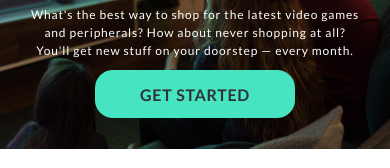
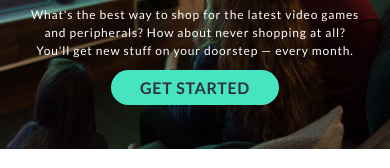
Before and after one commit to kyranmccann/endless, a React (Create React App) app: page / in a window 390 px wide. Shown: the part 151-319 px from the top of the page. Built offline with nearby package versions, Linux system fonts and the light colour scheme; no server answers.

Commit message:
update hover/active

```diff
--- a/src/components/button/Button.css
+++ b/src/components/button/Button.css
@@ -7,9 +7,11 @@
   font-family: 'Lato', sans-serif;
   font-size: 1.6rem;
   font-weight: bold;
+  position: relative;
   text-transform: uppercase;
+  outline: none;
   overflow: hidden;
-  transition: background-color 0.5s ease-in-out;
+  transition: all 1s ease-in-out;
   cursor: pointer;
 }
 
@@ -18,19 +20,14 @@
   color: #2F3237;
 }
 
-.btn:active {
-  filter: brightness(75%);
+.btn.base:active {
+  background-color: #237261;
+  color: #47E4C2;
+  transition: 0.1s;
 }
 
 .btn.base:hover,
 .btn.base:focus {
-  background-color: #7EECD4;
+  background-color: #B5F4e6;
+  border: 3px solid #47E4C2;
 }
-
-/* increasing height to industry recommended for touch interaction */
-@media (max-width: 500px) {
-  .btn {
-    min-height: 48px;
-    min-width: 200px;
-  }
-}
--- a/src/components/button/Button.js
+++ b/src/components/button/Button.js
@@ -1,8 +1,7 @@
 import './Button.css';
-
 export const Button = ({ text, type }) => {
   return (
-    <a href="/">
+    <a href="#how-it-works">
       <button className={`btn ${type}`}>
         {text}
       </button>
--- a/src/components/steps/Step.js
+++ b/src/components/steps/Step.js
@@ -2,7 +2,7 @@ import './Step.css';
 
 export const Step = ({ step }) => {
   const formatStepNumber = (n) => {
-    return n < 10 ? '0' + n : n
+    return n < 10 ? '0' + n : n;
   }
   return (
     <div className="step">
--- a/src/components/steps/Steps.js
+++ b/src/components/steps/Steps.js
@@ -18,12 +18,12 @@ export const Steps = () => {
       //set state
       setLoading(false);
       setSteps(data);
-    })
+    });
   }, [])
 
 
   return (
-    <div className='content-container'>
+    <div id="how-it-works" className='content-container'>
     <h3 className='section-title'>How It Works</h3>
       <div className="steps">
       {loading ? <Spinner /> : steps.length && steps.map(step => {
```
